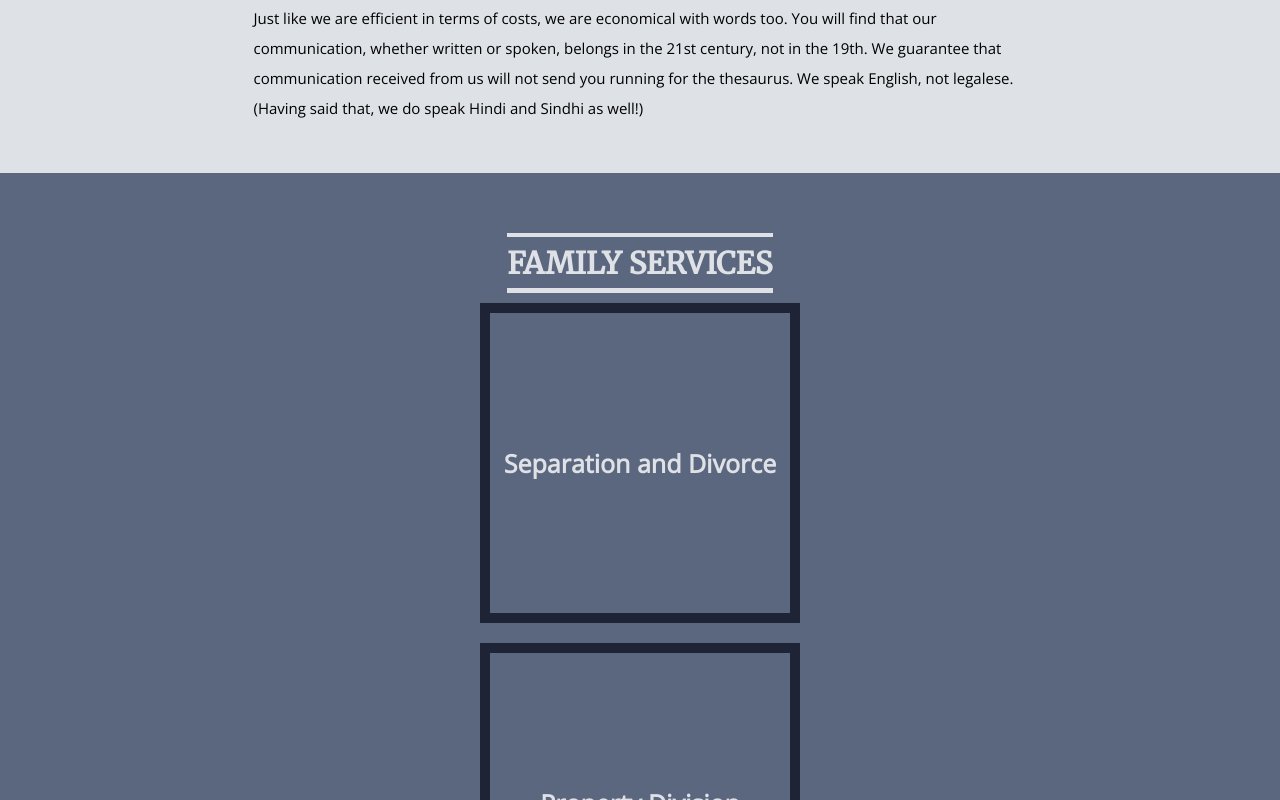
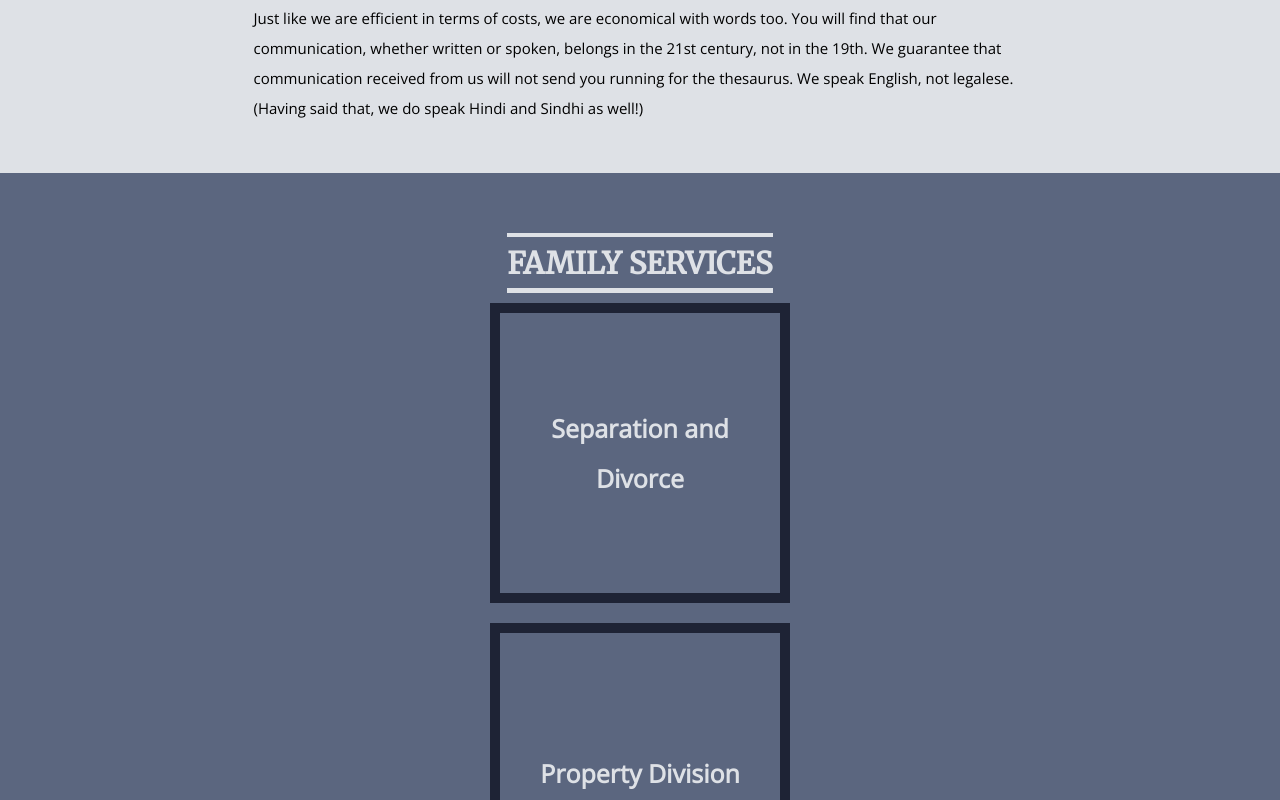
Before and after one commit to vbelani/alexis-law, a plain HTML site: page index.html in a window 1280 px wide. Shown: the part 2000-2800 px from the top of the page. Drawn offline with nearby package versions, Linux system fonts and the light colour scheme.

Commit message:
Update main.css

```diff
--- a/main.css
+++ b/main.css
@@ -387,11 +387,12 @@ legend {
   }
 
   .services-column {
-    width: 32rem;
+    width: 30rem;
+    max-width: 30rem;
   }
 
   .service-box {
-    min-height: 32rem;
+    min-height: 30rem;
   }
 
   /* navigation link color, margin, and padding */
```
